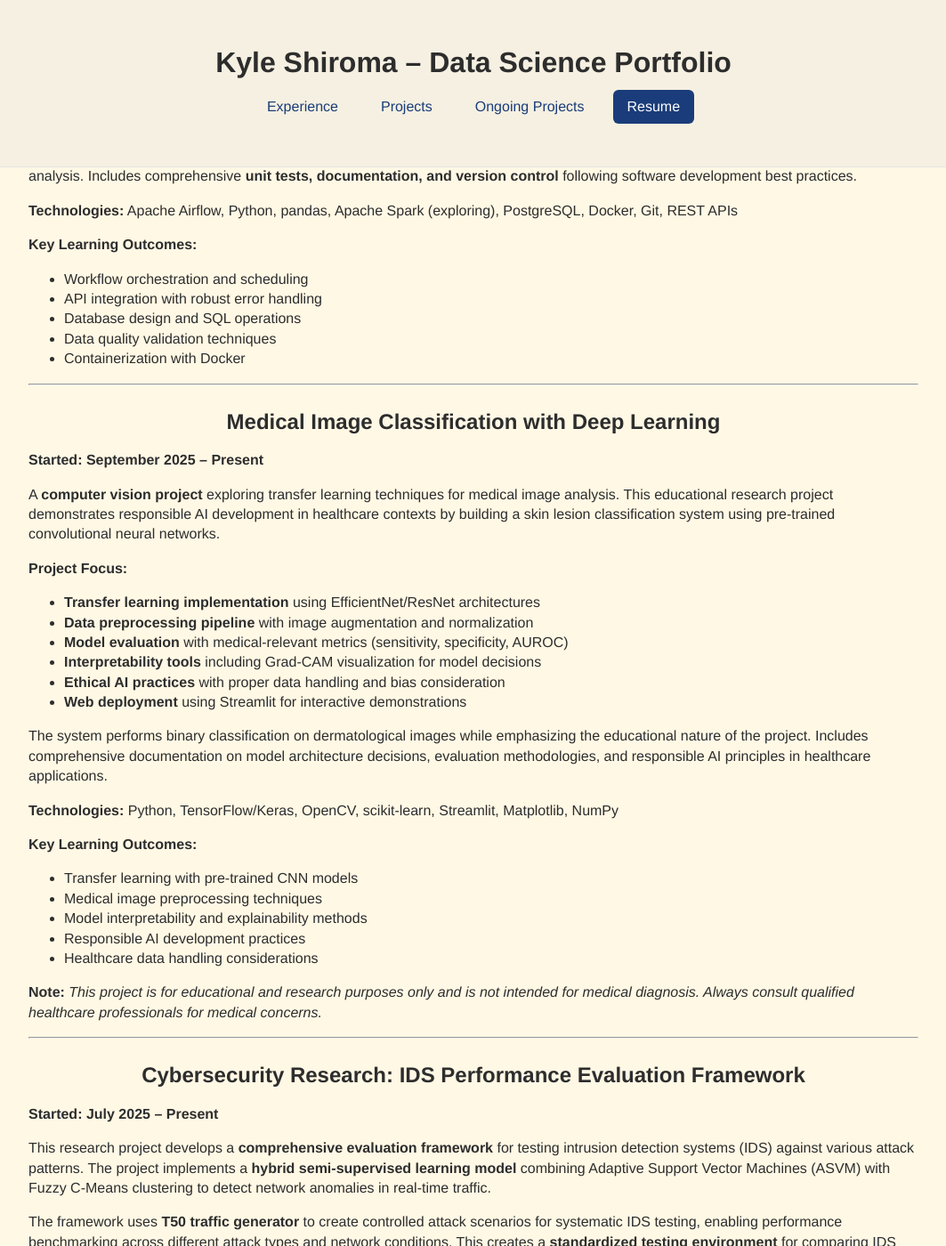
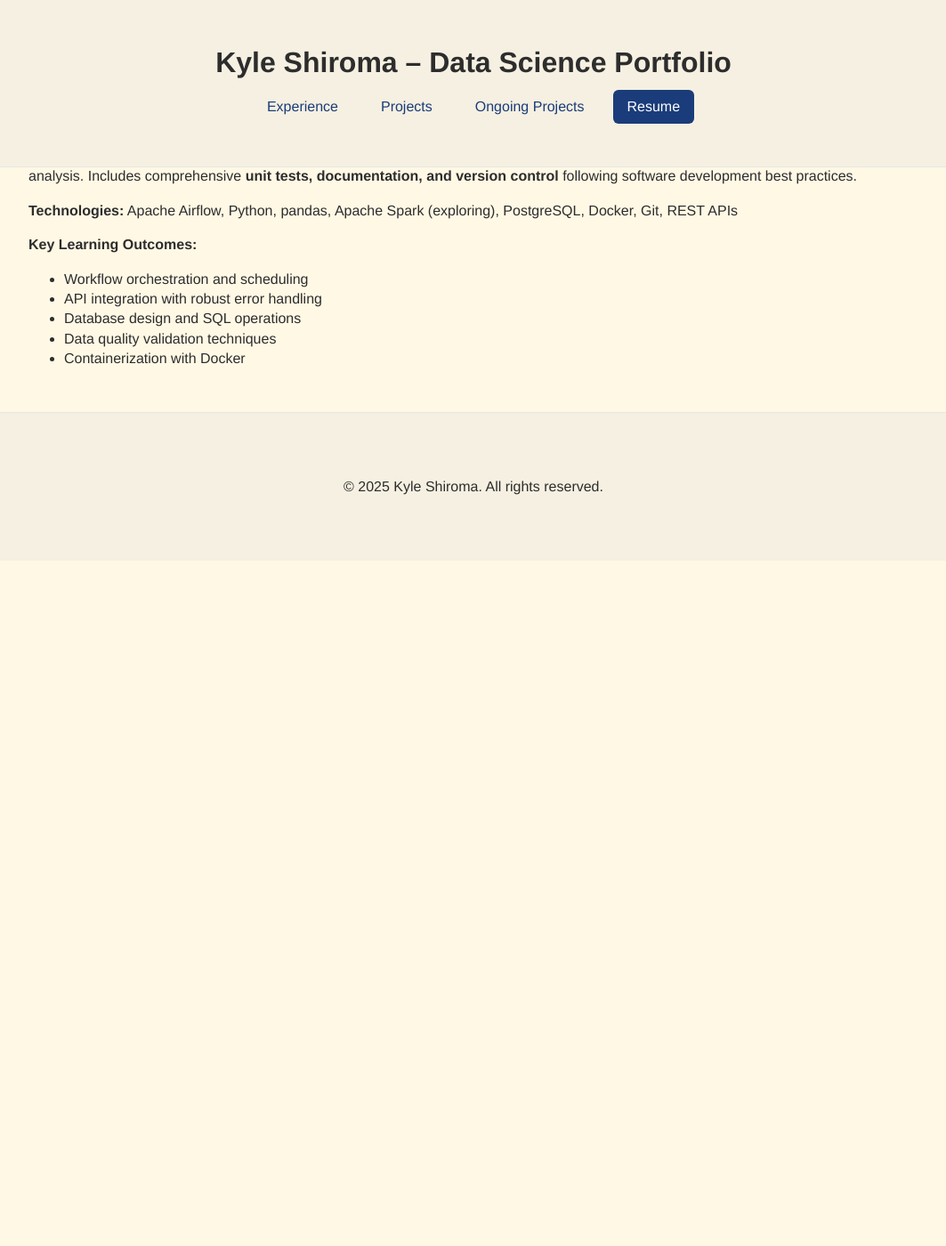
Before and after one commit to k-shiroma-code/k-shiroma-code.github.io, a Jekyll site: the page built from ongoing_projects.md, in a window 1280 px wide and 1400 px high, scrolled down 471 px. Shown: the whole window at 89% size, without its empty margins (108-1171 px from the left). Built offline with Jekyll 4.4.1, drawn with Linux system fonts in a browser that asks for light colours; after the commit the page ends 1101 px from its top, so only the background shows below that; some of the changed text lies outside the part shown.

Commit message:
Update ongoing_projects.md

```diff
--- a/ongoing_projects.md
+++ b/ongoing_projects.md
@@ -35,79 +35,3 @@ The pipeline collects weather data for multiple cities, handles missing values a
 - Database design and SQL operations
 - Data quality validation techniques
 - Containerization with Docker
-
----
-
-## Medical Image Classification with Deep Learning
-**Started: September 2025 – Present**
-
-A **computer vision project** exploring transfer learning techniques for medical image analysis. This educational research project demonstrates responsible AI development in healthcare contexts by building a skin lesion classification system using pre-trained convolutional neural networks.
-
-**Project Focus:**
-- **Transfer learning implementation** using EfficientNet/ResNet architectures
-- **Data preprocessing pipeline** with image augmentation and normalization
-- **Model evaluation** with medical-relevant metrics (sensitivity, specificity, AUROC)
-- **Interpretability tools** including Grad-CAM visualization for model decisions
-- **Ethical AI practices** with proper data handling and bias consideration
-- **Web deployment** using Streamlit for interactive demonstrations
-
-The system performs binary classification on dermatological images while emphasizing the educational nature of the project. Includes comprehensive documentation on model architecture decisions, evaluation methodologies, and responsible AI principles in healthcare applications.
-
-**Technologies:** Python, TensorFlow/Keras, OpenCV, scikit-learn, Streamlit, Matplotlib, NumPy
-
-**Key Learning Outcomes:**
-- Transfer learning with pre-trained CNN models
-- Medical image preprocessing techniques
-- Model interpretability and explainability methods
-- Responsible AI development practices
-- Healthcare data handling considerations
-
-**Note:** *This project is for educational and research purposes only and is not intended for medical diagnosis. Always consult qualified healthcare professionals for medical concerns.*
-
----
-
-## Cybersecurity Research: IDS Performance Evaluation Framework
-**Started: July 2025 – Present**
-
-This research project develops a **comprehensive evaluation framework** for testing intrusion detection systems (IDS) against various attack patterns. The project implements a **hybrid semi-supervised learning model** combining Adaptive Support Vector Machines (ASVM) with Fuzzy C-Means clustering to detect network anomalies in real-time traffic.
-
-The framework uses **T50 traffic generator** to create controlled attack scenarios for systematic IDS testing, enabling performance benchmarking across different attack types and network conditions. This creates a **standardized testing environment** for comparing IDS effectiveness and identifying areas for improvement.
-
-**Technologies:** Python, Machine Learning (ASVM, FCM), Network Security, T50 Traffic Generator, Wireshark, Linux
-
-**Research Focus:**
-- Semi-supervised anomaly detection algorithms
-- Network traffic analysis and pattern recognition
-- IDS performance metrics and evaluation methodologies
-- Attack simulation and traffic generation
-
-**Note:** *This is a long-term research project that will likely extend into and form the foundation for a Master's thesis in cybersecurity or machine learning.*
-
-**Reference:** [IEEE Xplore Digital Library ↗](https://ieeexplore.ieee.org/document/8058397/)
-
----
-
-## Symptom-Severity-Analyzer
-**Started: September 2025 – Present**
-
-A **natural language processing (NLP) project** that classifies patient symptom descriptions into **Mild, Moderate, or Severe** categories. This project demonstrates end-to-end text classification in a healthcare context, from preprocessing to deployment, while emphasizing responsible use of medical data.
-
-**Project Focus:**
-- **Text preprocessing and tokenization** using NLTK/spaCy
-- **Feature extraction** with TF-IDF and word embeddings
-- **Model training** with Logistic Regression, Naive Bayes, and SVM
-- **Model evaluation** using accuracy, precision, recall, and F1-score
-- **Interactive demo interface** built with Streamlit for real-time predictions
-
-The system accepts free-text symptom descriptions and returns a severity classification, providing a practical example of machine learning applied to healthcare text data. The project is designed for educational purposes and highlights techniques for working with sensitive data responsibly.
-
-**Technologies:** Python, scikit-learn, NLTK/spaCy, pandas, Streamlit
-
-**Key Learning Outcomes:**
-- End-to-end text classification pipeline development
-- Handling domain-specific medical text data
-- Applying TF-IDF and word embeddings to healthcare tasks
-- Deploying an interactive Streamlit application
-- Responsible AI considerations for medical contexts
-
-**Note:** *This project is for educational and research purposes only and is not intended for medical diagnosis. Always consult qualified healthcare professionals for medical concerns.*
```
